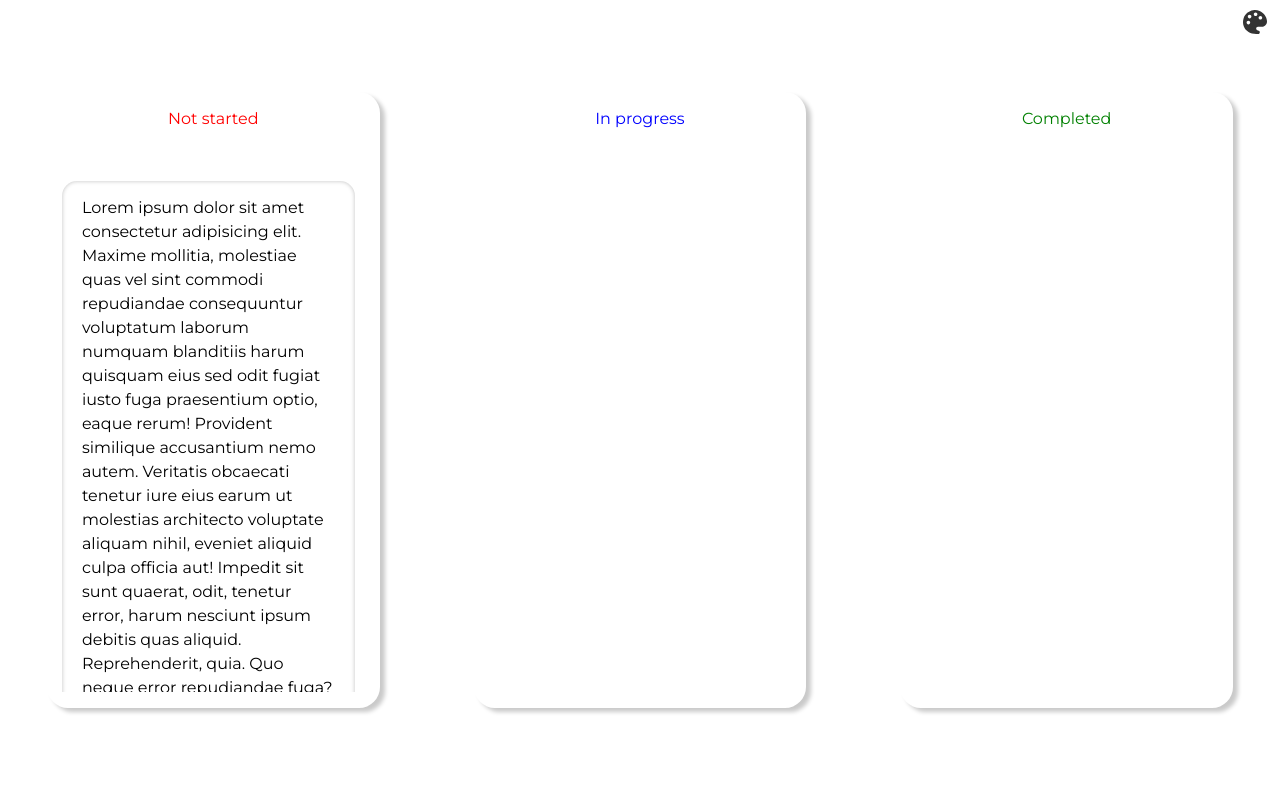
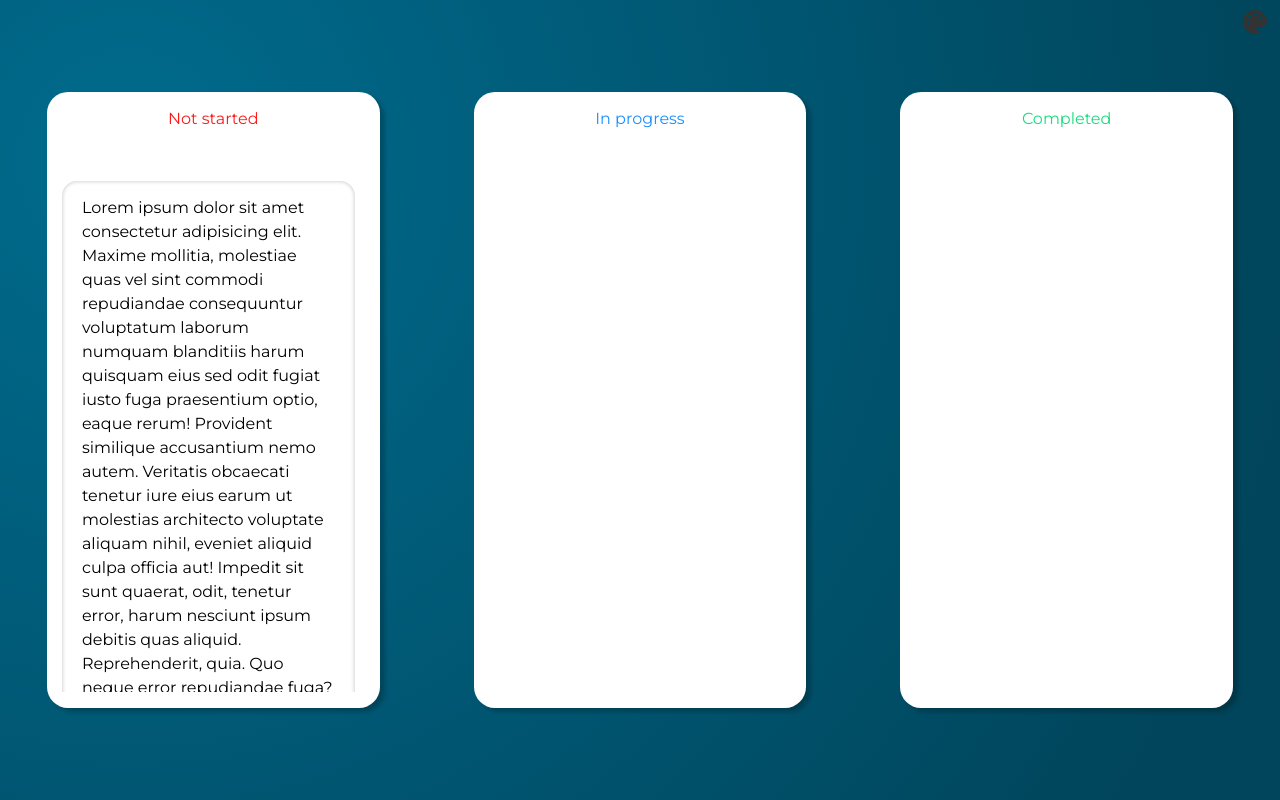
Before and after one commit to westbanana/todo-list-v2, a React (Vite) app: page / in a window 1280 px wide. Built offline with nearby package versions, Linux system fonts and the light colour scheme.

Commit message:
Update App.jsx
Change columns title color;
Change default bg color;

```diff
--- a/src/App.jsx
+++ b/src/App.jsx
@@ -1,6 +1,6 @@
 import './App.module.scss'
 import styles from './App.module.scss'
-import React, {useState} from "react";
+import React, {useEffect, useState} from "react";
 import ChangeColorMenu from "./components/ChangeColorMenu/index.jsx";
 import Column from "./components/Column/index.jsx";
 const App = () => {
@@ -67,29 +67,30 @@ const App = () => {
           description: 'Third todo',
         },
       ],
-      color: 'red'
+      color: '#FF1818'
     },
     {
       id: 2,
       title: 'In progress',
       todos: [],
-      color: 'blue'
+      color: '#1890FF'
     },
     {
       id: 3,
       title: 'Completed',
       todos: [],
-      color: 'green'
+      color: '#14DE7D'
     },
   ]);
   const [userBackgroundColor, setUserBackGroundColor] = useState(
-    localStorage.getItem('backgroundColor') ?? ''
-  )
+    localStorage.getItem('backgroundColor')
+    ?? 'radial-gradient(circle at 10% 20%, rgb(0, 107, 141) 0%, rgb(0, 69, 91) 90%)'
+  );
 
   return (
     <div
       style={{
-        background: userBackgroundColor ?? 'white',
+        background: userBackgroundColor,
       }}
       id='mainBackgroundId'
       className={styles.main}
```
